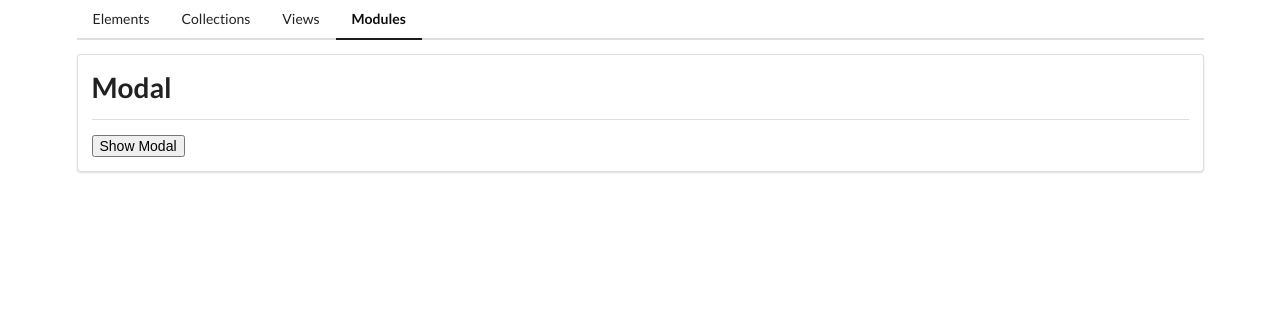
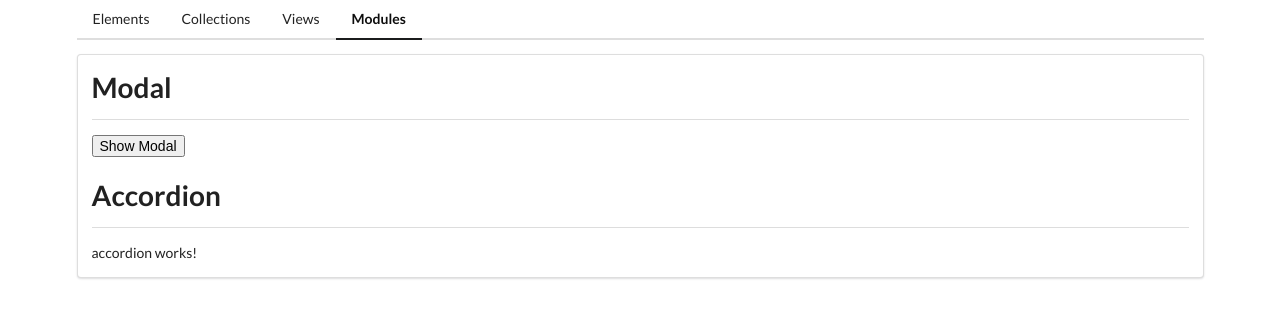
Before and after one commit to Seborider/components, an Angular app: page /mods in a window 1280 px wide. Shown: the top 318 px of the page. Built offline with nearby package versions, Linux system fonts and the light colour scheme.

Commit message:
✨ Create and add accordion component

```diff
--- /dev/null
+++ b/src/app/mods/accordion/accordion.component.html
@@ -0,0 +1 @@
+<p>accordion works!</p>
--- /dev/null
+++ b/src/app/mods/accordion/accordion.component.ts
@@ -0,0 +1,15 @@
+import { Component, OnInit } from '@angular/core';
+
+@Component({
+  selector: 'app-accordion',
+  templateUrl: './accordion.component.html',
+  styleUrls: ['./accordion.component.css']
+})
+export class AccordionComponent implements OnInit {
+
+  constructor() { }
+
+  ngOnInit(): void {
+  }
+
+}
--- a/src/app/mods/mods-home/mods-home.component.html
+++ b/src/app/mods/mods-home/mods-home.component.html
@@ -10,3 +10,6 @@
     <button class="ui button" (click)="onClick()">Close me!</button>
 </ng-container>
 </app-modal>
+
+<app-divider>Accordion</app-divider>
+<app-accordion></app-accordion>
--- a/src/app/mods/mods.module.ts
+++ b/src/app/mods/mods.module.ts
@@ -5,12 +5,14 @@
 import { ModsHomeComponent } from './mods-home/mods-home.component';
 import { ModalComponent } from './modal/modal.component';
 import { SharedModule } from '../shared/shared.module';
+import { AccordionComponent } from './accordion/accordion.component';
 
 
 @NgModule({
   declarations: [
     ModsHomeComponent,
-    ModalComponent
+    ModalComponent,
+    AccordionComponent
   ],
   imports: [
     CommonModule,
```
Also changed, not shown: src/app/mods/accordion/accordion.component.css (added), 1 other file (tests, documents, lock files or other folders).
